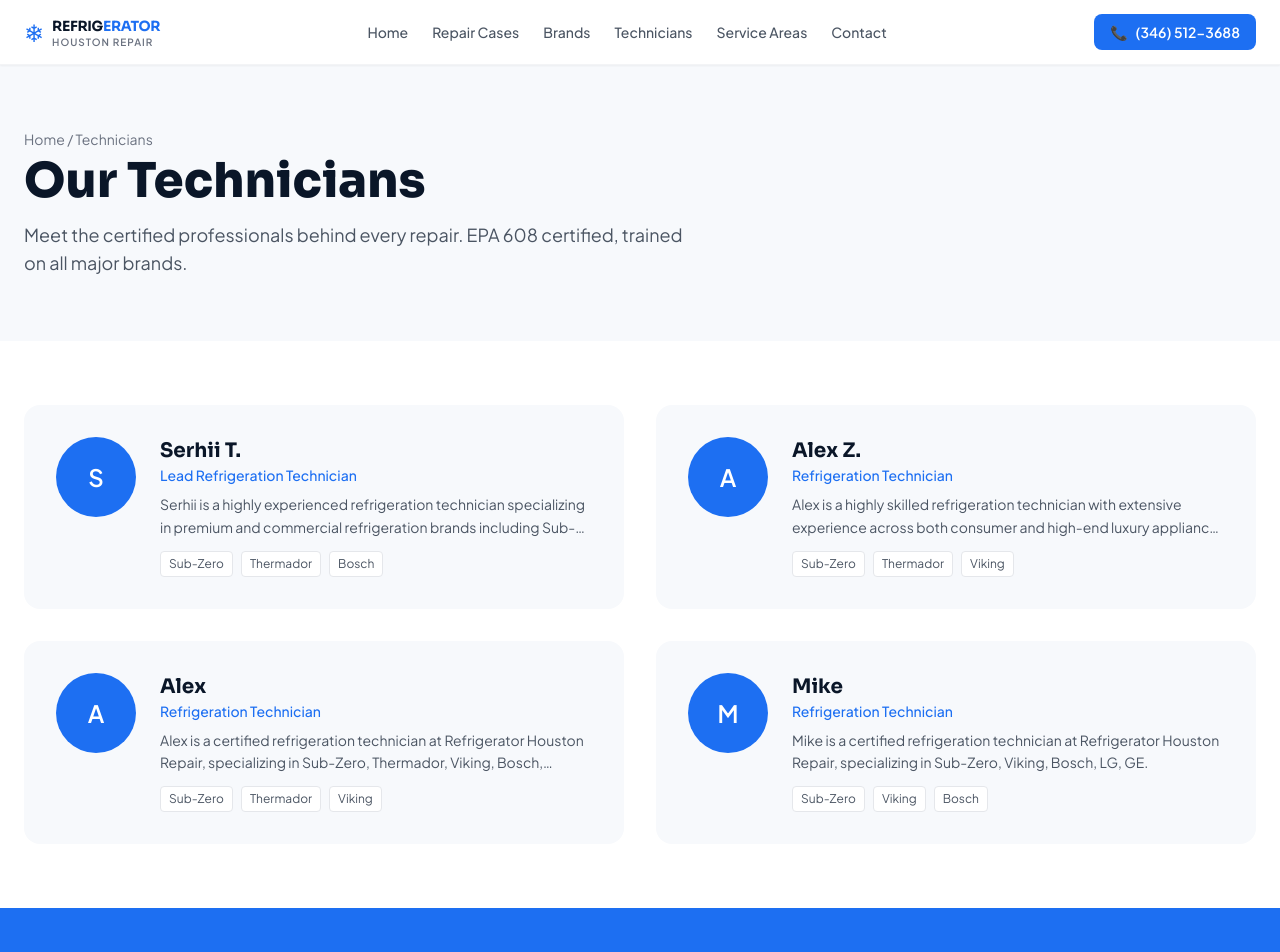
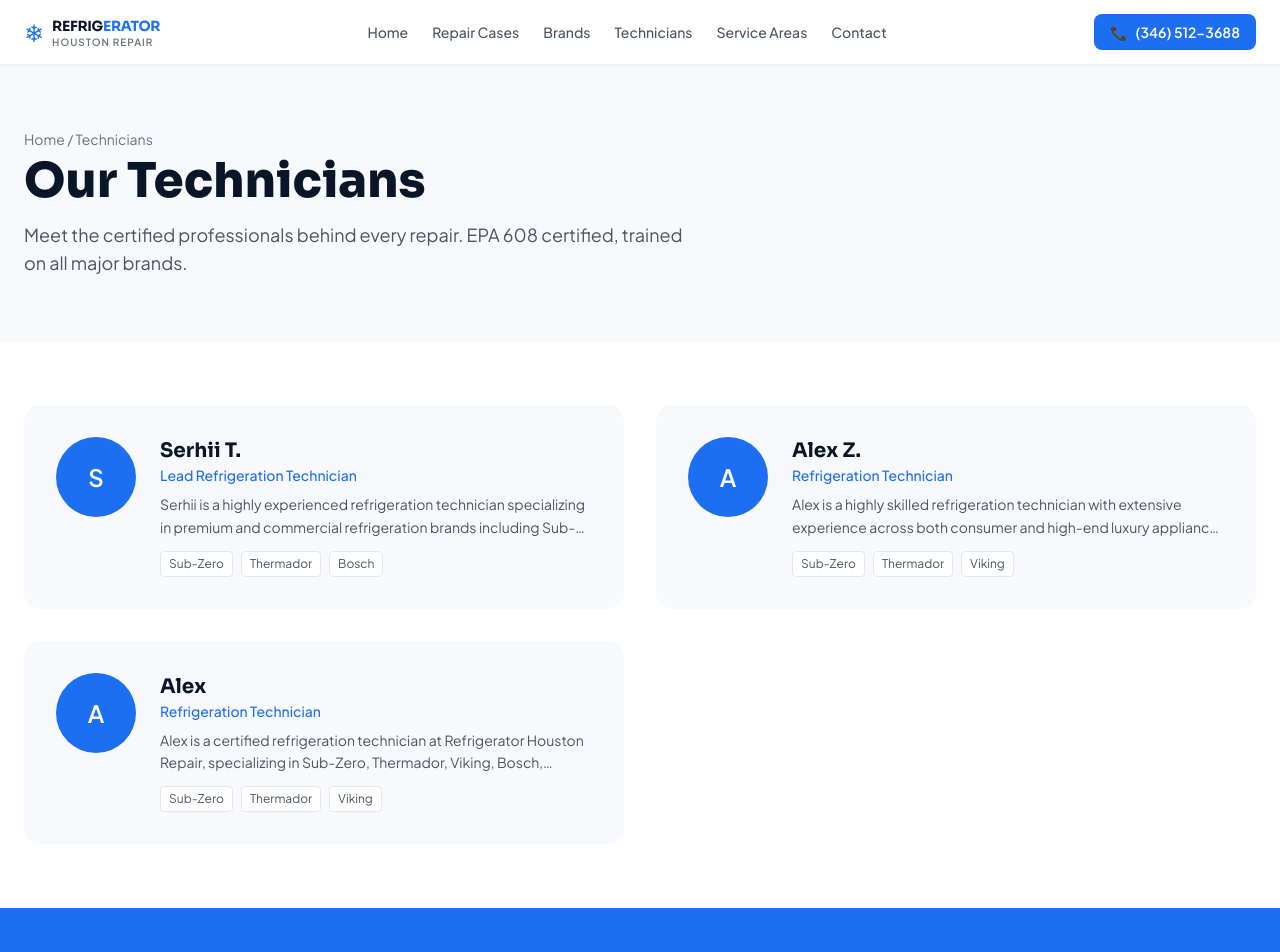
Before and after one commit to SerhiiTa/-refrigerator-houston-repair, a Next.js app: page /technicians in a window 1280 px wide. Shown: the top 952 px of the page. Built offline with nearby package versions, Linux system fonts and the light colour scheme.

Commit message:
remove mike-t technician

```diff
--- a/src/app/technicians/mike-t/page.tsx
+++ /dev/null
@@ -1,177 +0,0 @@
-import type { Metadata } from 'next'
-import Link from 'next/link'
-import { repairCases } from '@/data/repairCases'
-import RepairCaseCard from '@/components/RepairCaseCard'
-import CTABanner from '@/components/CTABanner'
-
-const d = {
-  "slug": "mike-t",
-  "name": "Mike",
-  "firstName": "Mike",
-  "title": "Refrigeration Technician",
-  "bio": "Mike is a certified refrigeration technician at Refrigerator Houston Repair, specializing in Sub-Zero, Viking, Bosch, LG, GE.",
-  "specialties": [
-    "Sub-Zero",
-    "Viking",
-    "Bosch",
-    "LG",
-    "GE",
-    "Samsung",
-    "Frigidaire",
-    "Kenmore"
-  ],
-  "certifications": [
-    "EPA Section 608 Certified"
-  ],
-  "photo": "/images/technicians/mike-t.jpeg",
-  "areas": [
-    {
-      "slug": "houston",
-      "name": "Houston"
-    },
-    {
-      "slug": "katy",
-      "name": "Katy"
-    },
-    {
-      "slug": "sugar-land",
-      "name": "Sugar Land"
-    },
-    {
-      "slug": "spring",
-      "name": "Spring"
-    },
-    {
-      "slug": "memorial",
-      "name": "Memorial"
-    },
-    {
-      "slug": "richmond",
-      "name": "Richmond"
-    },
-    {
-      "slug": "fulshear",
-      "name": "Fulshear"
-    }
-  ],
-  "metaTitle": "Mike — Refrigeration Technician | Refrigerator Houston Repair",
-  "metaDescription": "Mike is a certified refrigeration technician at Refrigerator Houston Repair, specializing in Sub-Zero, Viking, Bosch, LG, GE."
-}
-
-export const metadata: Metadata = {
-  title: d.metaTitle,
-  description: d.metaDescription,
-}
-
-export default function MikeTechnicianPage() {
-  const cases = repairCases.filter(rc => rc.technicianSlug === d.slug)
-
-  return (
-    <>
-      <section className="bg-brand-gray py-16">
-        <div className="max-w-7xl mx-auto px-4 sm:px-6">
-          <div className="text-sm text-gray-500 mb-2">
-            <Link href="/" className="hover:text-brand-blue">Home</Link>
-            {' / '}
-            <Link href="/technicians" className="hover:text-brand-blue">Technicians</Link>
-            {' / '}
-            <span>{d.name}</span>
-          </div>
-          <div className="flex flex-col sm:flex-row items-start gap-8 mt-6">
-            <img
-              src={d.photo}
-              alt={d.name}
-              className="w-24 h-24 rounded-full object-cover border-4 border-brand-blue/20 flex-shrink-0"
-            />
-            <div>
-              <h1 className="font-display text-4xl md:text-5xl font-extrabold text-brand-dark mb-2">{d.name}</h1>
-              <p className="text-brand-blue font-semibold text-lg mb-4">{d.title}</p>
-              <a href={`/schedule?technician=${d.slug}`} className="btn-primary text-base px-6 py-3">
-                📅 Book with {d.firstName}
-              </a>
-            </div>
-          </div>
-        </div>
-      </section>
-
-      <section className="py-16 bg-white">
-        <div className="max-w-7xl mx-auto px-4 sm:px-6 grid md:grid-cols-3 gap-10">
-          <div className="md:col-span-2 space-y-8">
-            <div>
-              <h2 className="font-display text-2xl font-bold text-brand-dark mb-4">About</h2>
-              <p className="text-gray-700 leading-relaxed">{d.bio}</p>
-            </div>
-            {d.specialties.length > 0 && (
-              <div>
-                <h2 className="font-display text-2xl font-bold text-brand-dark mb-4">Specialties</h2>
-                <div className="flex flex-wrap gap-2">
-                  {d.specialties.map((s: string) => (
-                    <span key={s} className="bg-brand-light text-brand-blue text-sm font-semibold px-3 py-1.5 rounded-lg border border-blue-100">{s}</span>
-                  ))}
-                </div>
-              </div>
-            )}
-            {d.certifications.length > 0 && (
-              <div>
-                <h2 className="font-display text-2xl font-bold text-brand-dark mb-4">Certifications</h2>
-                <ul className="space-y-2">
-                  {d.certifications.map((c: string) => (
-                    <li key={c} className="flex items-center gap-3 text-gray-700">
-                      <span className="text-green-500 font-bold">&#10003;</span>{c}
-                    </li>
-                  ))}
-                </ul>
-              </div>
-            )}
-            {d.areas && (
-              <div>
-                <h2 className="font-display text-2xl font-bold text-brand-dark mb-4">Service Areas</h2>
-                {Array.isArray(d.areas) && d.areas.length === 0 ? (
-                  <p className="text-gray-700">All Houston and surrounding areas</p>
-                ) : (
-                  <div className="flex flex-wrap gap-2">
-                    {(d.areas as Array<{slug: string, name: string}>).map((a) => (
-                      <a key={a.slug} href={`/service-areas/${a.slug}`} className="bg-brand-light text-brand-blue text-sm font-semibold px-3 py-1.5 rounded-lg border border-blue-100 hover:bg-blue-100 transition-colors">
-                        {a.name}
-                      </a>
-                    ))}
-                  </div>
-                )}
-              </div>
-            )}
-          </div>
-          <div className="space-y-6">
-            <div className="bg-brand-blue rounded-2xl p-6 text-white">
-              <h3 className="font-display font-bold text-lg mb-2">Book with {d.firstName}</h3>
-              <p className="text-blue-100 text-sm mb-4">Request {d.firstName} for your repair appointment.</p>
-              <a href={`/schedule?technician=${d.slug}`} className="block text-center bg-white text-brand-blue font-bold py-3 rounded-lg hover:bg-blue-50 transition-colors">
-                📅 Schedule Service
-              </a>
-            </div>
-            <div className="bg-brand-gray rounded-2xl p-6">
-              <h3 className="font-display font-bold text-brand-dark mb-3">Contact Us</h3>
-              <p className="text-gray-600 text-sm mb-4">Available 7 days a week, 7 AM to 9 PM.</p>
-              <a href="tel:+13465123688" className="btn-primary w-full justify-center text-sm">📞 (346) 512-3688</a>
-            </div>
-          </div>
-        </div>
-      </section>
-
-      {cases.length > 0 && (
-        <section className="py-16 bg-brand-gray">
-          <div className="max-w-7xl mx-auto px-4 sm:px-6">
-            <h2 className="font-display text-2xl font-bold text-brand-dark mb-8">Recent Work by {d.name}</h2>
-            <div className="grid grid-cols-1 sm:grid-cols-2 lg:grid-cols-3 gap-6">
-              {cases.map(rc => (<RepairCaseCard key={rc.slug} rc={rc} />))}
-            </div>
-          </div>
-        </section>
-      )}
-
-      <CTABanner
-        title={`Schedule a Repair with ${d.name}`}
-        subtitle="Fast response, same-day service available throughout Houston."
-      />
-    </>
-  )
-}
--- a/src/data/technicians.ts
+++ b/src/data/technicians.ts
@@ -71,33 +71,4 @@
       'pasadena',
     ],
   },
-  {
-    slug: 'mike-t',
-    name: 'Mike',
-    title: 'Refrigeration Technician',
-    bio: 'Mike is a certified refrigeration technician at Refrigerator Houston Repair, specializing in Sub-Zero, Viking, Bosch, LG, GE.',
-    specialties: [
-      'Sub-Zero',
-      'Viking',
-      'Bosch',
-      'LG',
-      'GE',
-      'Samsung',
-      'Frigidaire',
-      'Kenmore',
-    ],
-    certifications: [
-      'EPA Section 608 Certified',
-    ],
-    photo: '/images/technicians/mike-t.jpeg',
-    areas: [
-      'houston',
-      'katy',
-      'sugar-land',
-      'spring',
-      'memorial',
-      'richmond',
-      'fulshear',
-    ],
-  },
 ]
```
